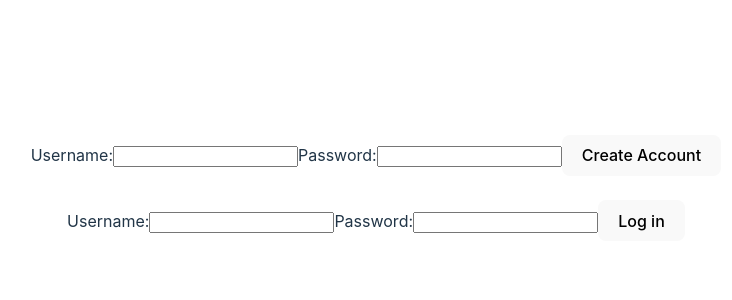
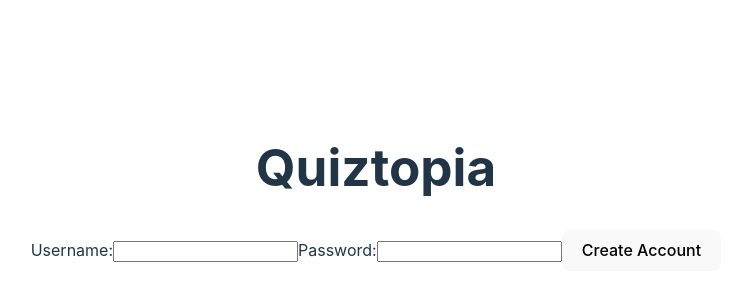
Before and after one commit to icyaiste/Quiztopia, a React (Vite) app in the folder Quiztopia/: page / in a window 1280 px wide. Shown: the part 212-512 px from the top of the page, without its empty margins (264-996 px from the left). Built offline with nearby package versions, Linux system fonts and the light colour scheme.

Commit message:
react router dom setup

```diff
--- a/Quiztopia/package.json
+++ b/Quiztopia/package.json
@@ -11,7 +11,8 @@
   },
   "dependencies": {
     "react": "^18.3.1",
-    "react-dom": "^18.3.1"
+    "react-dom": "^18.3.1",
+    "react-router": "^6.26.1"
   },
   "devDependencies": {
     "@eslint/js": "^9.9.0",
--- a/Quiztopia/src/App.tsx
+++ b/Quiztopia/src/App.tsx
@@ -1,15 +1,16 @@
 import './App.css'
-import CreateAccount from './components/createAccount/CreateAccount'
-import LoginForm from './components/login/LoginForm'
+import { RouterProvider } from 'react-router-dom';
+import router from './router/router';
+import CreateAccount from './components/createAccount/CreateAccount';
+
 
 function App() {
 
   return (
-    <>
-      <CreateAccount />
-      <br></br>
-      <LoginForm />
-    </>
+    <main>
+      <h1>Quiztopia</h1>
+      <RouterProvider router={router} />
+    </main>
   )
 }
 
--- a/Quiztopia/src/components/createAccount/CreateAccount.tsx
+++ b/Quiztopia/src/components/createAccount/CreateAccount.tsx
@@ -1,4 +1,7 @@
-import { useState } from "react"
+import { useState } from "react";
+import { useNavigate } from "react-router-dom";
+import React from "react";
+
 
 interface UserData {
     username: string;
@@ -7,11 +10,14 @@ interface UserData {
 
 function CreateAccount() {
 
-    const [username, setUsername] = useState('');
-    const [password, setPassword] = useState('');//<string>
+    const [username, setUsername] = useState<string>('');
+    const [password, setPassword] = useState<string>('');
+
 
     const SubmitForm = async (event: React.FormEvent) => {
         event.preventDefault();
+
+        const navigate = useNavigate();
 
         const userData: UserData = { username, password };
         try {
@@ -23,14 +29,16 @@ function CreateAccount() {
                 body: JSON.stringify(userData)
             });
             if (!response.ok) {
-                console.error ('Error in response');
+                console.error('Error in response');
                 return;
             }
             const data = await response.json();
             console.log('Account created', data);
+             navigate('/login');
         } catch (error) {
             console.error(error);
         }
+
     }
     return (
         <div>
--- a/Quiztopia/src/main.tsx
+++ b/Quiztopia/src/main.tsx
@@ -5,6 +5,6 @@ import './index.css'
 
 createRoot(document.getElementById('root')!).render(
   <StrictMode>
-    <App />
+      <App />
   </StrictMode>,
 )
--- /dev/null
+++ b/Quiztopia/src/router/router.tsx
@@ -0,0 +1,16 @@
+import { createBrowserRouter } from 'react-router-dom';
+import CreateAccount from '../components/createAccount/CreateAccount';
+import LoginForm from '../components/login/LoginForm';
+
+const router = createBrowserRouter([
+    {
+        path: '/',
+        element: <CreateAccount/>
+    },
+    {
+        path: '/login',
+        element: <LoginForm/>
+    }
+]);
+
+export default router
```
Also changed, not shown: 1 other file (tests, documents, lock files or other folders).
